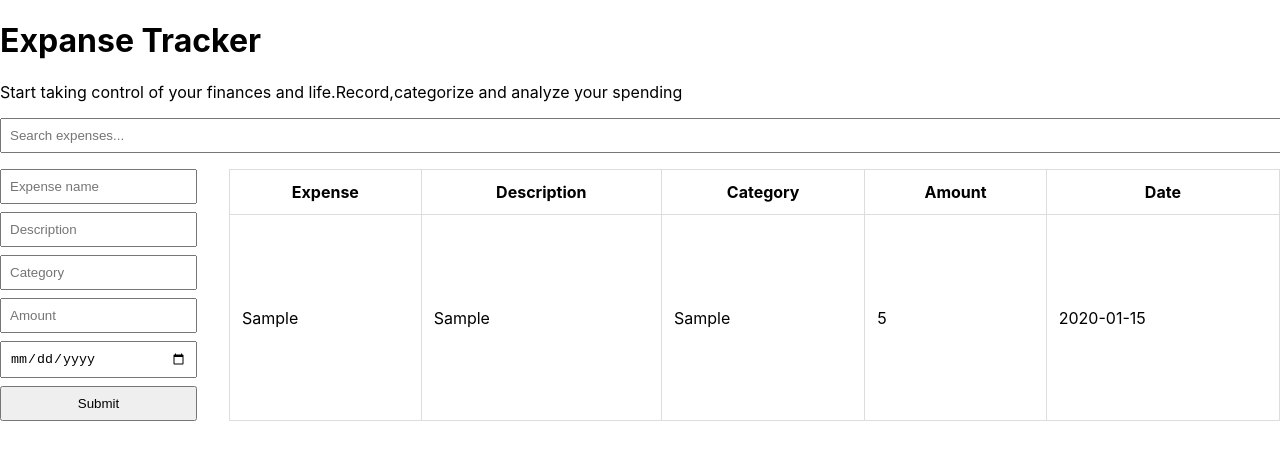
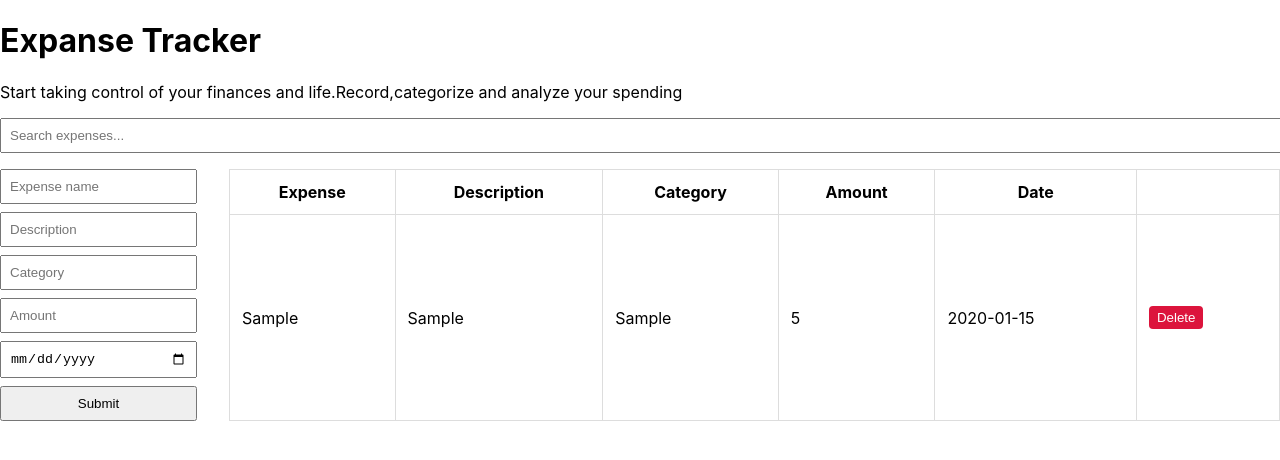
Before and after one commit to jess-3-wq/expense-tracker, a React (Create React App) app: page / in a window 1280 px wide. Both pictures are taken after typing "Sample", "Sample", "Sample", "5", "2020-01-15" into the empty fields and a click on the button "Submit". Shown: the top 460 px of the page. Built offline with nearby package versions, Linux system fonts and the light colour scheme.

Commit message:
new button

```diff
--- a/src/components/TableExpenses.jsx
+++ b/src/components/TableExpenses.jsx
@@ -5,7 +5,7 @@ const TableExpenses = ({ expenses = [] }) => {
     <table className="table-expense">
       <thead>
         <tr>
-          <th>Expense</th><th>Description</th><th>Category</th><th>Amount</th><th>Date</th>
+          <th>Expense</th><th>Description</th><th>Category</th><th>Amount</th><th>Date</th><th></th>
         </tr>
       </thead>
       <tbody>
@@ -16,6 +16,9 @@ const TableExpenses = ({ expenses = [] }) => {
             <td>{e.category}</td>
             <td>{e.amount}</td>
             <td>{e.date}</td>
+            <td>
+              <button className='delete-btn' onClick={(e) => (index)}>Delete</button>
+            </td>
           </tr>
         ))}
       </tbody>
--- a/src/index.css
+++ b/src/index.css
@@ -50,3 +50,11 @@ code {
   padding: 0.5rem;
   width: 100%;
 }
+.delete-btn {
+  background-color: crimson;
+  color: white;
+  border: none;
+  padding: 4px 8px;
+  cursor: pointer;
+  border-radius: 4px;
+}
```
Also changed, not shown: src/App.js (line endings or trailing spaces), src/components/FormExpenses.jsx (line endings or trailing spaces), src/components/Mainbar.jsx (line endings or trailing spaces).
